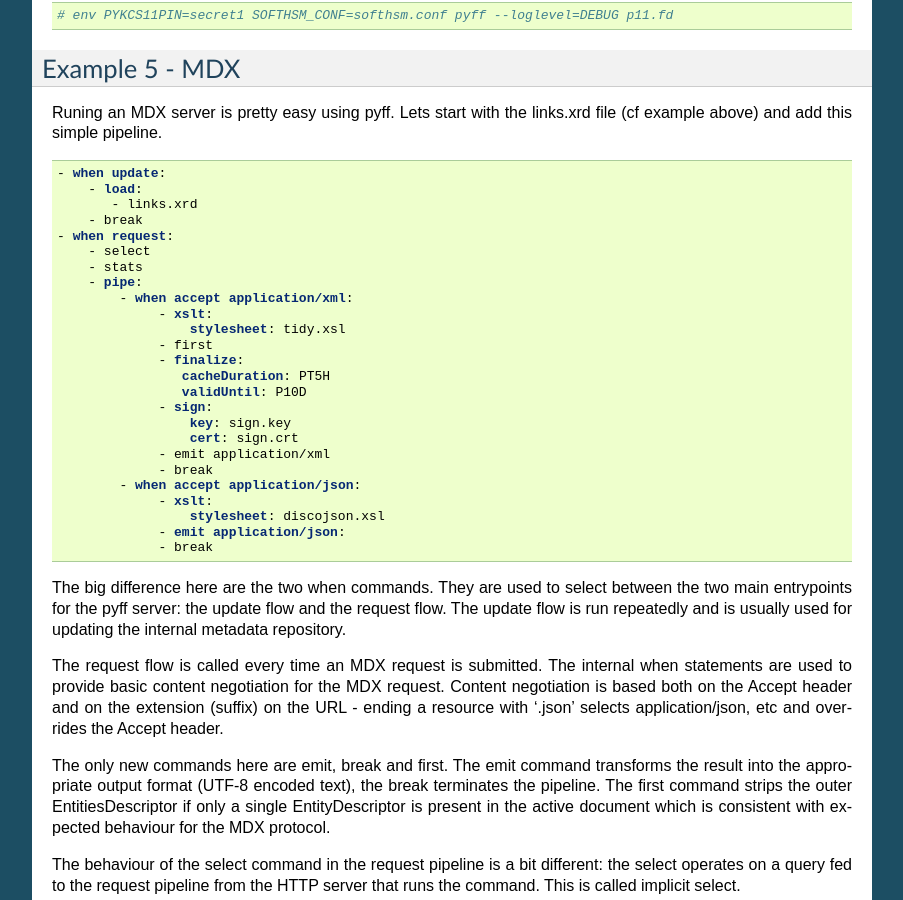
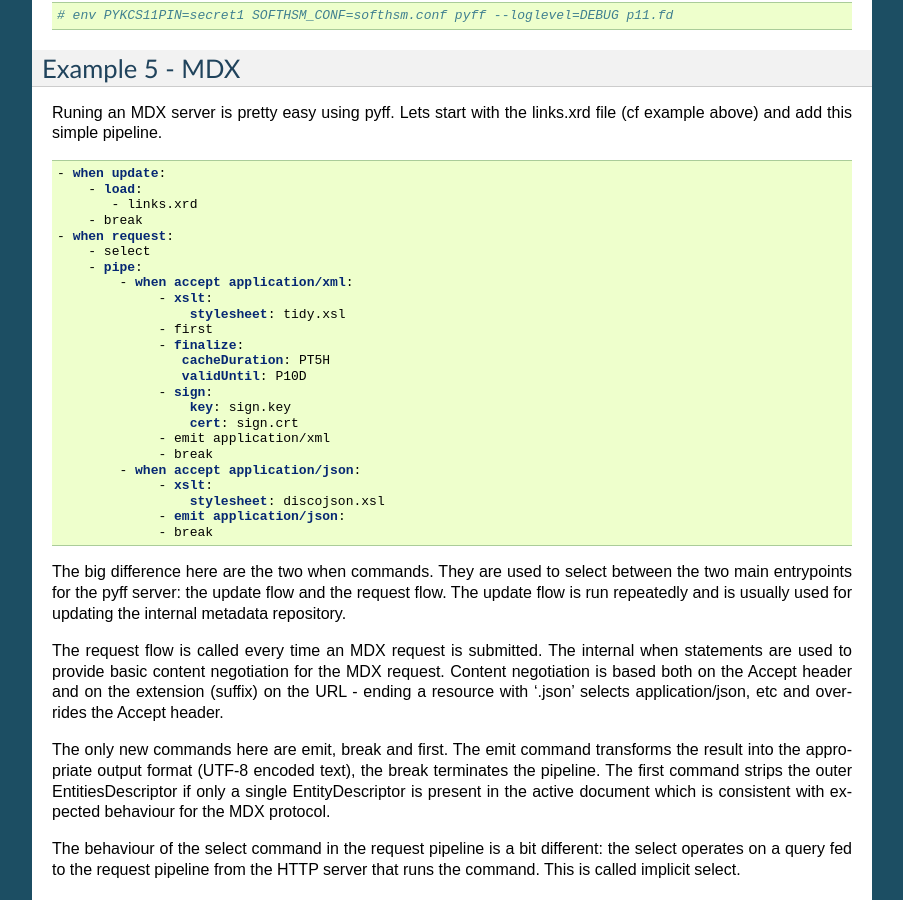
Before and after one commit to IdentityPython/pyFF, a Sphinx documentation site: the page built from docs/examples.rst, in a window 1280 px wide and 900 px high, scrolled down 3038 px. Shown: the whole window, without its empty margins (198-1101 px from the left). Built offline with Sphinx 7.4.7, drawn with Linux system fonts in a browser that asks for light colours; pages that are not in the unit, such as notebooks, are missing from menus.

Commit message:
drop stats call

```diff
--- a/docs/examples.rst
+++ b/docs/examples.rst
@@ -200,7 +200,6 @@ this simple pipeline.
         - break
     - when request:
         - select
-        - stats
         - pipe:
             - when accept application/xml:
                  - xslt:
```
